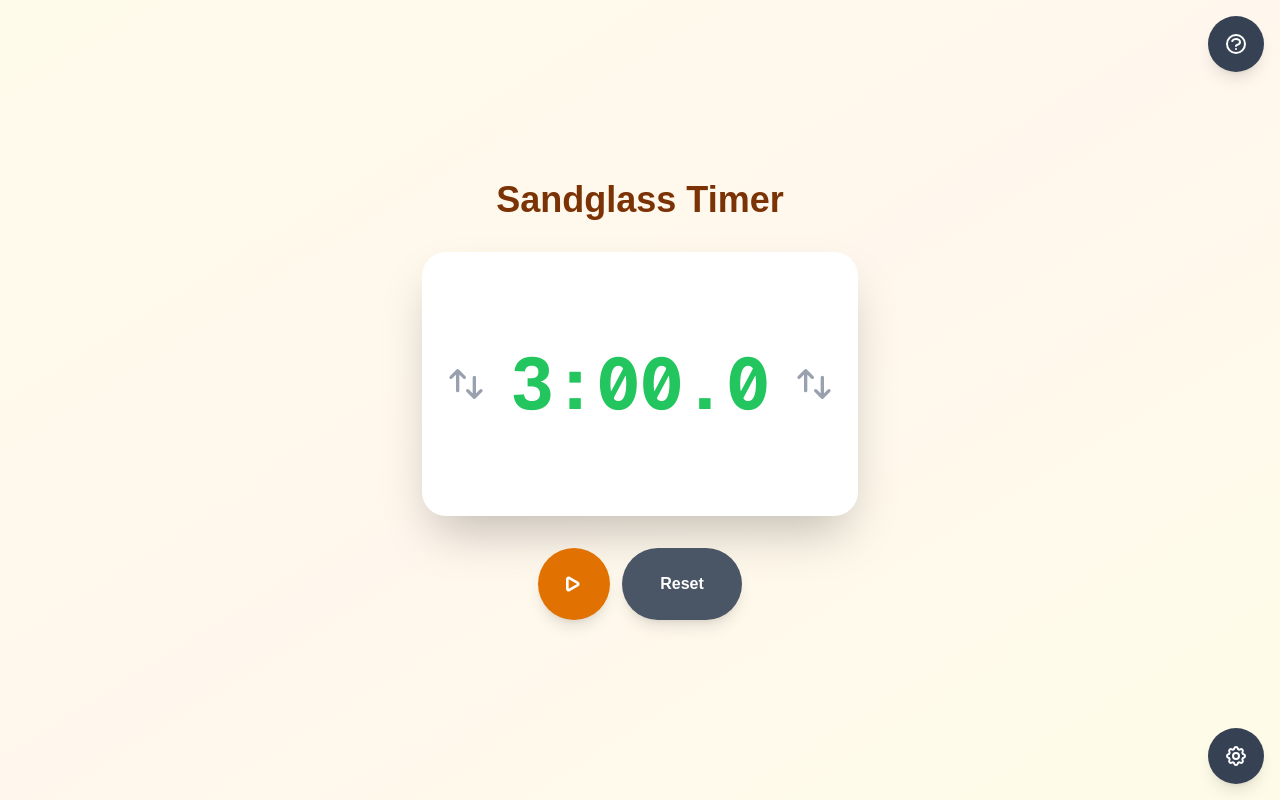
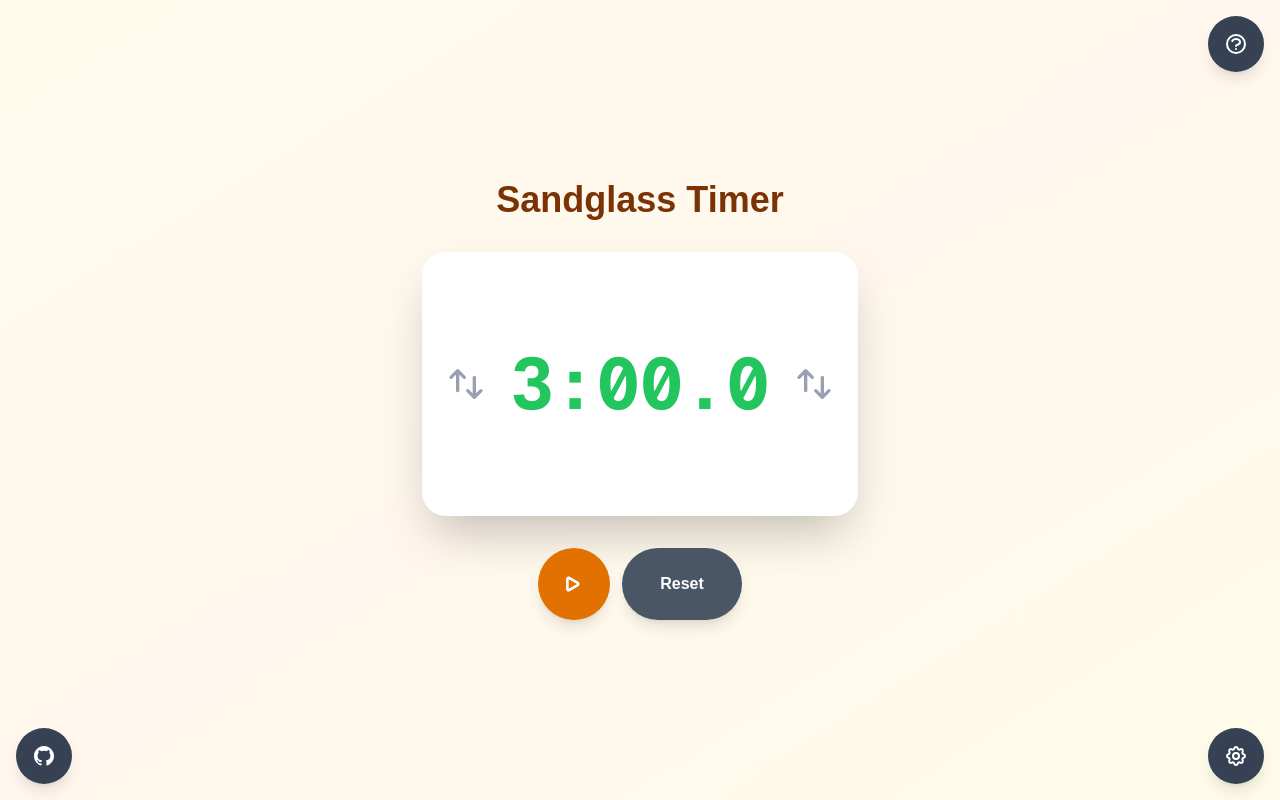
Before and after one commit to AgustinRamiroDiaz/sandglass, a Next.js app: page / in a window 1280 px wide. Built offline with nearby package versions, Linux system fonts and the light colour scheme.

Commit message:
update github stuff

```diff
--- a/src/app/page.tsx
+++ b/src/app/page.tsx
@@ -183,6 +183,28 @@ export default function Home() {
         </svg>
       </button>
 
+      {/* GitHub Button */}
+      <a
+        href="https://github.com/AgustinRamiroDiaz/sandglass"
+        target="_blank"
+        rel="noopener noreferrer"
+        className="fixed bottom-4 left-4 p-4 bg-gray-700 hover:bg-gray-800 text-white rounded-full shadow-lg transition-all hover:scale-110 active:scale-95 z-10"
+        title="View on GitHub"
+        aria-label="View on GitHub"
+      >
+        <svg
+          className="w-6 h-6"
+          fill="currentColor"
+          viewBox="0 0 24 24"
+        >
+          <path
+            fillRule="evenodd"
+            clipRule="evenodd"
+            d="M12 2C6.477 2 2 6.477 2 12c0 4.42 2.865 8.17 6.839 9.49.5.092.682-.217.682-.482 0-.237-.008-.866-.013-1.7-2.782.603-3.369-1.34-3.369-1.34-.454-1.156-1.11-1.463-1.11-1.463-.908-.62.069-.608.069-.608 1.003.07 1.531 1.03 1.531 1.03.892 1.529 2.341 1.087 2.91.831.092-.646.35-1.086.636-1.336-2.22-.253-4.555-1.11-4.555-4.943 0-1.091.39-1.984 1.029-2.683-.103-.253-.446-1.27.098-2.647 0 0 .84-.269 2.75 1.025A9.578 9.578 0 0112 6.836c.85.004 1.705.114 2.504.336 1.909-1.294 2.747-1.025 2.747-1.025.546 1.377.203 2.394.1 2.647.64.699 1.028 1.592 1.028 2.683 0 3.842-2.339 4.687-4.566 4.935.359.309.678.919.678 1.852 0 1.336-.012 2.415-.012 2.743 0 .267.18.578.688.48C19.138 20.167 22 16.418 22 12c0-5.523-4.477-10-10-10z"
+          />
+        </svg>
+      </a>
+
       {/* Tutorial Modal */}
       {showTutorial && (
         <div
@@ -218,6 +240,12 @@ export default function Home() {
               </button>
             </div>
             <div className="space-y-4 text-gray-700 dark:text-gray-300">
+              <div>
+                <p className="text-sm mb-4 pb-4 border-b border-gray-200 dark:border-gray-600">
+                  This timer was originally designed for the board game <span className="font-semibold">Magic Maze</span>,
+                  featuring a flip mechanic inspired by the game&apos;s sandglass timer.
+                </p>
+              </div>
               <div>
                 <h3 className="font-semibold mb-1">Flip Timer</h3>
                 <p className="text-sm">Click the timer display to flip it, swapping the remaining time with the elapsed time, like flipping an hourglass.</p>
```
Also changed, not shown: 1 other file (tests, documents, lock files or other folders).
